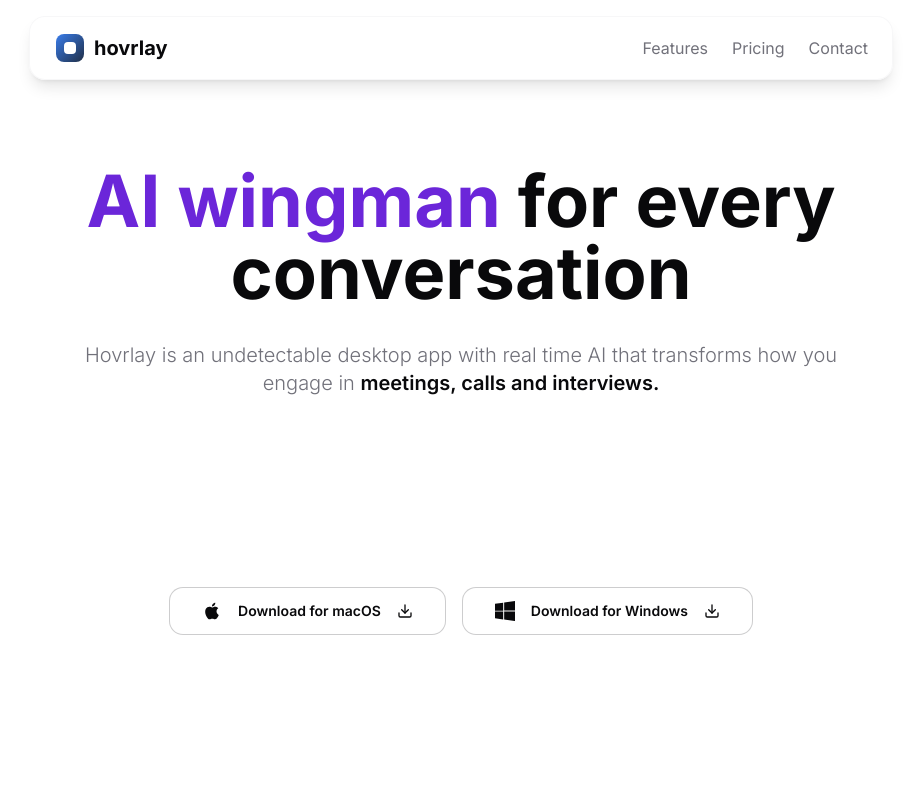
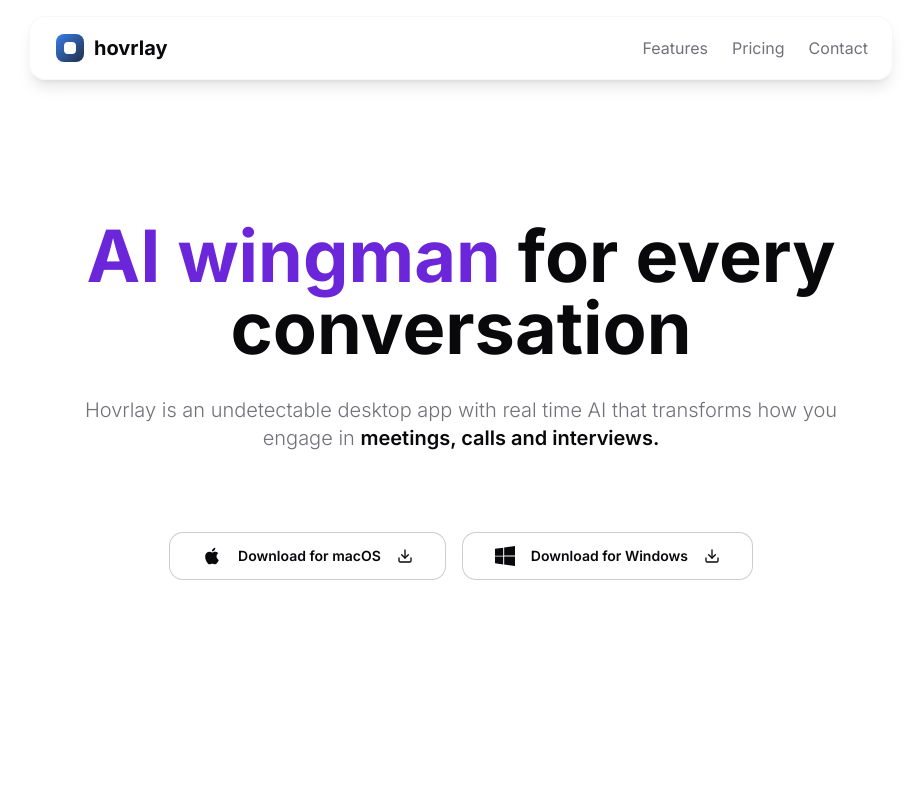
Before and after one commit to hovrlay/hovrlay-website, a React (Vite) app: page / in a window 1280 px wide. Shown: the top 800 px of the page, without its empty margins (179-1100 px from the left). Built offline with nearby package versions, Linux system fonts and the light colour scheme; the HTML template or start-up script is replaced by a standard one.

Commit message:
Refactored file directory to flatter approach

```diff
--- /dev/null
+++ b/src/components/Hero.tsx
@@ -0,0 +1,46 @@
+import { Button } from "@/components/Button";
+import AppleIcon from "@/assets/apple.svg?react";
+import WindowsIcon from "@/assets/windows.svg?react";
+import DownloadIcon from "@/assets/download.svg?react";
+import { handleDownload } from "@/utils/downloads";
+
+const Hero = () => {
+  return (
+    <section className="relative min-h-screen flex items-center justify-center">
+      <div className="container-custom relative z-10 mx-4 px-4 md:mx-8 md:px-8 lg:mx-12 lg:px-12">
+        {/* Main content container - centered both horizontally and vertically */}
+        <div className="flex flex-col items-center justify-center text-center max-w-5xl mx-auto">
+          {/* Text content section */}
+          <div className="animate-fade-in-down mb-12">
+            <h1 className="text-5xl md:text-6xl lg:text-7xl font-bold text-foreground mb-8">
+              <span className="text-primary">AI wingman</span> for every conversation
+            </h1>
+            <p className="text-md md:text-l lg:text-xl text-muted-foreground max-w-3xl mb-8 font-light mx-auto">
+              Hovrlay is an undetectable desktop app with real time AI that transforms how you engage in{" "}
+              <span className="text-foreground font-semibold">meetings, calls and interviews.</span>
+            </p>
+          </div>
+
+          {/* Download buttons section */}
+          <div className="animate-fade-in-down">
+            <div className="flex flex-col sm:flex-row gap-4">
+              <Button variant="hero-secondary" size="lg" className="group" onClick={() => handleDownload('mac')}>
+                <AppleIcon className="mr-2 h-5 w-5 group-hover:scale-110 transition-transform" />
+                Download for macOS
+                <DownloadIcon className="ml-2 h-4 w-4" />
+              </Button>
+
+              <Button variant="hero-secondary" size="lg" className="group" onClick={() => handleDownload('windows')}>
+                <WindowsIcon className="mr-2 h-5 w-5 group-hover:scale-110 transition-transform" />
+                Download for Windows
+                <DownloadIcon className="ml-2 h-4 w-4" />
+              </Button>
+            </div>
+          </div>
+        </div>
+      </div>
+    </section>
+  );
+};
+
+export default Hero;
--- a/src/components/sections/Hero.tsx
+++ /dev/null
@@ -1,47 +0,0 @@
-import { Button } from "@/components/ui/button";
-import AppleIcon from "@/assets/apple.svg?react";
-import WindowsIcon from "@/assets/windows.svg?react";
-import DownloadIcon from "@/assets/download.svg?react";
-import { handleDownload } from "@/utils/downloads";
-
-const Hero = () => {
-  return (
-    <section className="relative min-h-screen flex flex-col">
-      <div className="container-custom relative z-10 flex-1 flex flex-col mx-4 px-4 md:mx-8 md:px-8 lg:mx-12 lg:px-12">
-        {/* Text content section - takes up 2/3 of available space */}
-        <div className="flex-[2] flex items-center justify-center">
-          <div className="text-center max-w-5xl">
-            <div className="animate-fade-in-down">
-              <h1 className="text-5xl md:text-6xl lg:text-7xl font-bold text-foreground mb-8">
-                <span className="text-primary">AI wingman</span> for every conversation
-              </h1>
-              <p className="text-md md:text-l lg:text-xl text-muted-foreground max-w-3xl mb-6 font-light mx-auto">
-                Hovrlay is an undetectable desktop app with real time AI that transforms how you engage in{" "}
-                <span className="text-foreground font-semibold">meetings, calls and interviews.</span>
-              </p>
-            </div>
-          </div>
-        </div>
-
-        {/* Download buttons section - takes up 1/3 of available space */}
-        <div className="flex-[1] flex justify-center items-start animate-fade-in-down">
-          <div className="flex flex-col sm:flex-row gap-4">
-            <Button variant="hero-secondary" size="lg" className="group" onClick={() => handleDownload('mac')}>
-              <AppleIcon className="mr-2 h-5 w-5 group-hover:scale-110 transition-transform" />
-              Download for macOS
-              <DownloadIcon className="ml-2 h-4 w-4" />
-            </Button>
-
-            <Button variant="hero-secondary" size="lg" className="group" onClick={() => handleDownload('windows')}>
-              <WindowsIcon className="mr-2 h-5 w-5 group-hover:scale-110 transition-transform" />
-              Download for Windows
-              <DownloadIcon className="ml-2 h-4 w-4" />
-            </Button>
-          </div>
-        </div>
-      </div>
-    </section>
-  );
-};
-
-export default Hero;
--- a/tailwind.config.ts
+++ b/tailwind.config.ts
@@ -2,7 +2,7 @@ import type { Config } from "tailwindcss";
 
 export default {
   darkMode: ["class"],
-  content: ["./pages/**/*.{ts,tsx}", "./components/**/*.{ts,tsx}", "./app/**/*.{ts,tsx}", "./src/**/*.{ts,tsx}"],
+  content: ["./src/App.tsx", "./src/components/*.tsx", "./src/**/*.{ts,tsx}"],
   prefix: "",
   safelist: [
     'dark',
```
Also changed, not shown: src/App.tsx (+4 -4 lines), src/components/Button.tsx (renamed from src/components/ui/button.tsx), src/components/Contact.tsx (renamed from src/components/sections/Contact.tsx), src/components/Features.tsx (renamed from src/components/sections/Features.tsx), src/components/Pricing.tsx (renamed from src/components/sections/Pricing.tsx).
